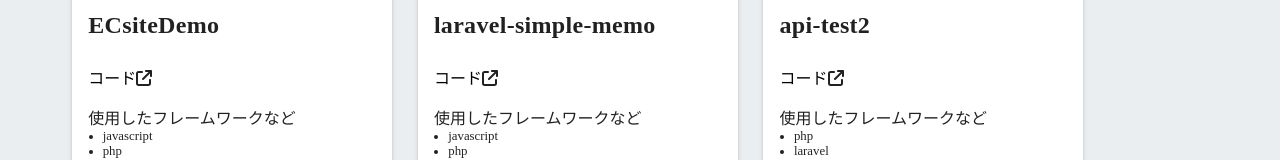
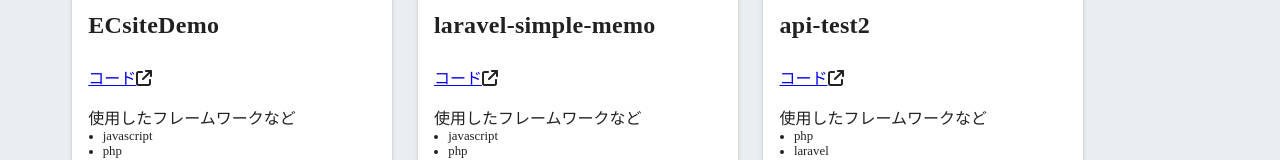
Before and after one commit to s19013/my-profile, a Vue app: page /MyWorks/Samples in a window 1280 px wide. Shown: the part 435-595 px from the top of the page. Built offline with nearby package versions, Linux system fonts and the light colour scheme.

Commit message:
リンクは色をつけるように戻した｡

```diff
--- a/src/components/WorkCardComponent.vue
+++ b/src/components/WorkCardComponent.vue
@@ -129,11 +129,6 @@ import { marked } from 'marked'
   padding: 1vh 16px;
 }
 
-a{
-  color: black;
-  text-decoration: none;
-}
-
 ul{
   margin:0 0 0 5%;
 }
```
